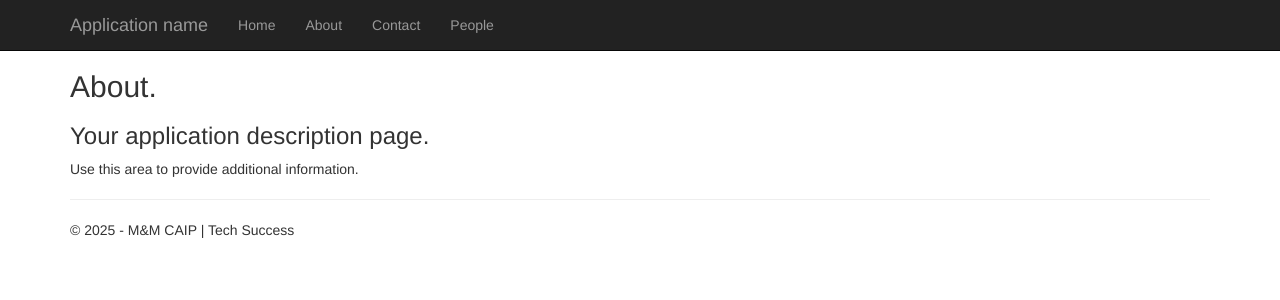
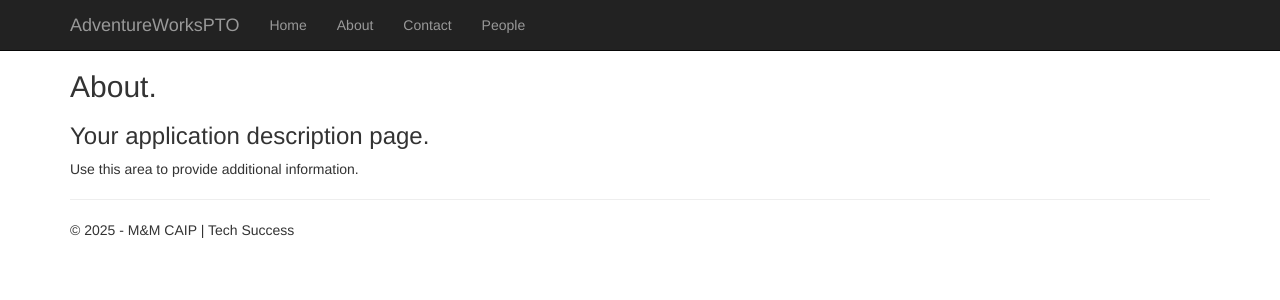
Before and after one commit to donovm4/techsummit-LinuxApp, a Flask app: page /about in a window 1280 px wide. Shown: the top 300 px of the page. Run offline with Flask 2, Linux system fonts and the light colour scheme; some libraries are stand-ins or nearby versions.

Commit message:
Fix HTML layout structure and navbar branding

```diff
--- a/LinuxApp/templates/layout.html
+++ b/LinuxApp/templates/layout.html
@@ -18,7 +18,7 @@
                     <span class="icon-bar"></span>
                     <span class="icon-bar"></span>
                 </button>
-                <a href="/" class="navbar-brand">Application name</a>
+                <a href="/" class="navbar-brand">AdventureWorksPTO</a>
             </div>
             <div class="navbar-collapse collapse">
                 <ul class="nav navbar-nav">
```
